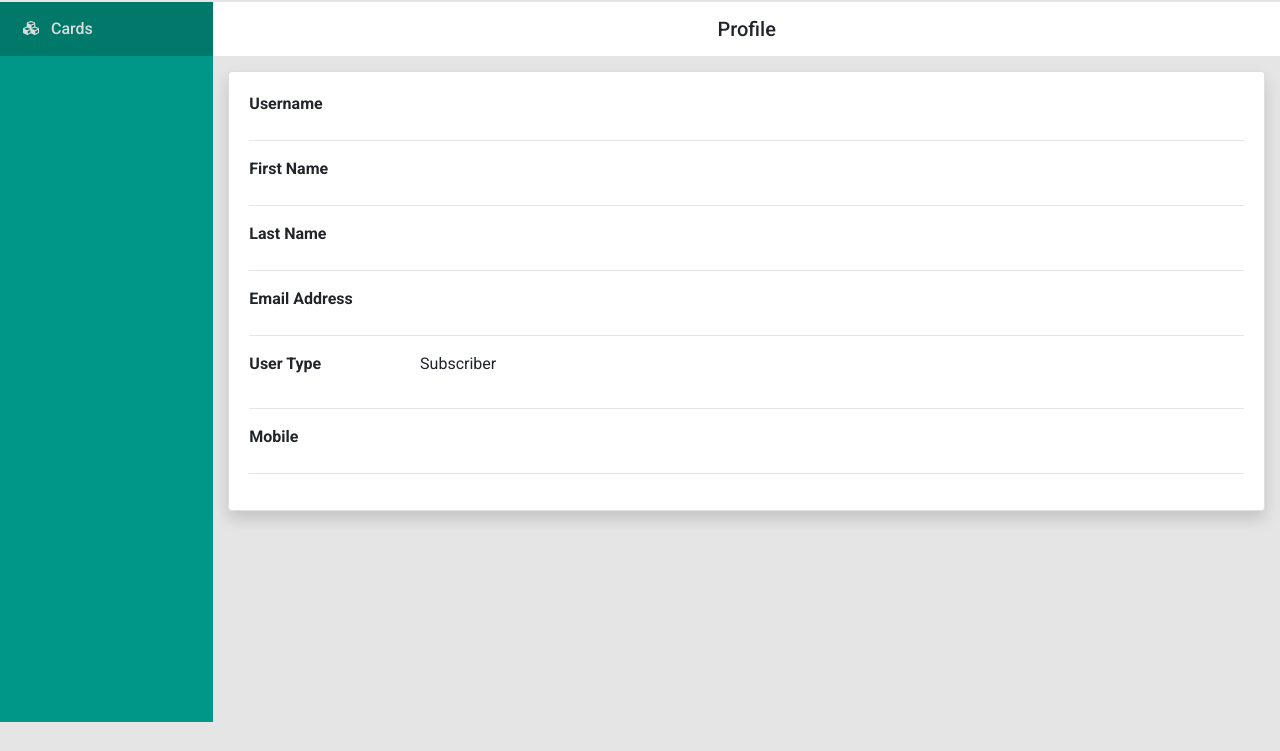
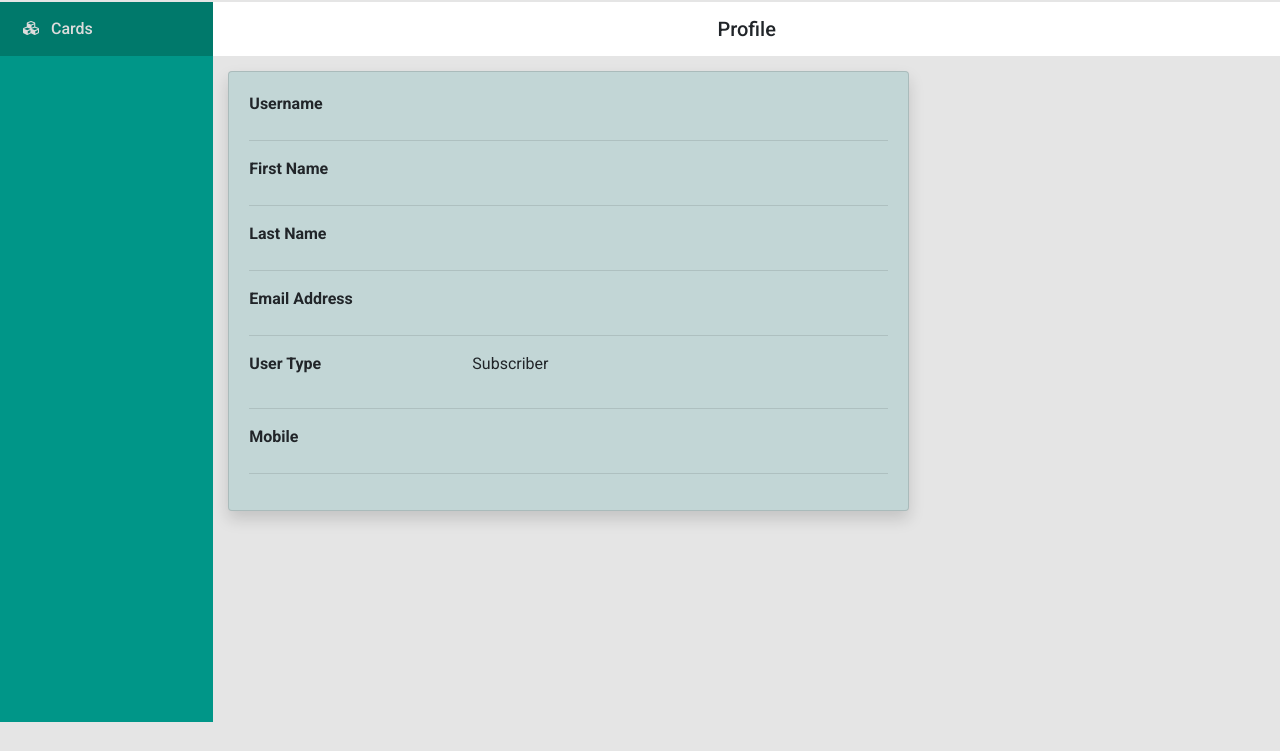
Before and after one commit to sourabhraikwar/e_invite, a Django app: page /dashboard/profile in a window 1280 px wide. Shown: the part 56-807 px from the top of the page. Run offline with Django 3.2, Linux system fonts and the light colour scheme; some libraries are stand-ins or nearby versions.

Commit message:
profile design updated

```diff
--- a/templates/dashboard/profile.html
+++ b/templates/dashboard/profile.html
@@ -2,12 +2,12 @@
 
 {% block dash_content %}
 <div class="container-fluid">
-	<div class="row">
-		<div class="col-12">
-			<div class="card user_profile shadow">
+	<div class="row" >
+		<div class="col-8" >
+			<div class="card user_profile shadow" style="background-color: #c2d6d6;">
 				<div class="card-body">
 					<div class="row">
-				<div class="col-sm-3 col-md-2 col-5">
+				<div class="col-sm-5 col-md-4 col-7">
 					<label style="font-weight:bold;">Username</label>
 				</div>
 				<div class="col-md-8 col-6">
@@ -17,7 +17,7 @@
 			<hr />
 
 			<div class="row">
-				<div class="col-sm-3 col-md-2 col-5">
+				<div class="col-sm-5 col-md-4 col-7">
 					<label style="font-weight:bold;">First Name</label>
 				</div>
 				<div class="col-md-8 col-6">
@@ -27,7 +27,7 @@
 			<hr />
 
 			<div class="row">
-				<div class="col-sm-3 col-md-2 col-5">
+				<div class="col-sm-5 col-md-4 col-7">
 					<label style="font-weight:bold;">Last Name</label>
 				</div>
 				<div class="col-md-8 col-6">
@@ -37,7 +37,7 @@
 			<hr />
 
 			<div class="row">
-				<div class="col-sm-3 col-md-2 col-5">
+				<div class="col-sm-5 col-md-4 col-7">
 					<label style="font-weight:bold;">Email Address</label>
 				</div>
 				<div class="col-md-8 col-6">
@@ -47,7 +47,7 @@
 			<hr />
 
 			<div class="row">
-				<div class="col-sm-3 col-md-2 col-5">
+				<div class="col-sm-5 col-md-4 col-7">
 					<label style="font-weight:bold;">User Type</label>
 				</div>
 				{% if user.is_superuser == True %}
@@ -63,7 +63,7 @@
 			<hr />
 
 			<div class="row">
-				<div class="col-sm-3 col-md-2 col-5">
+				<div class="col-sm-5 col-md-4 col-7">
 					<label style="font-weight:bold;">Mobile</label>
 				</div>
 				<div class="col-md-8 col-6">
--- a/templates/registration/profile.html
+++ b/templates/registration/profile.html
@@ -9,7 +9,7 @@
 	<div class="tab-content ml-1" id="myTabContent">
 		<div class="tab-pane fade show active" id="basicInfo" role="tabpanel" aria-labelledby="basicInfo-tab">
 			<div class="row">
-				<div class="col-sm-3 col-md-2 col-5">
+				<div class="col-sm-5 col-md-4 col-7">
 					<label style="font-weight:bold;">Username</label>
 				</div>
 				<div class="col-md-8 col-6">
```
